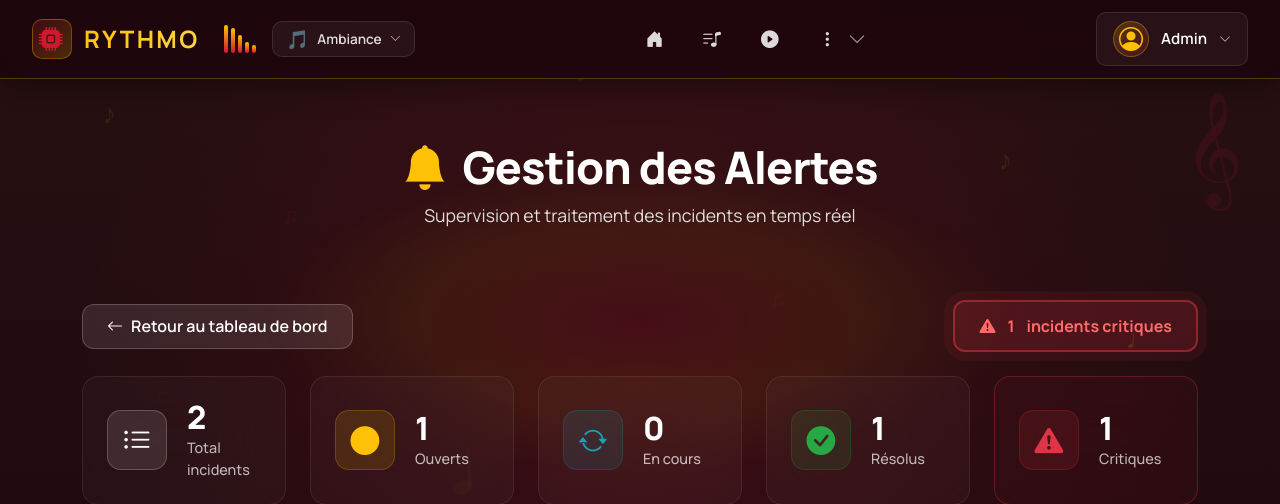
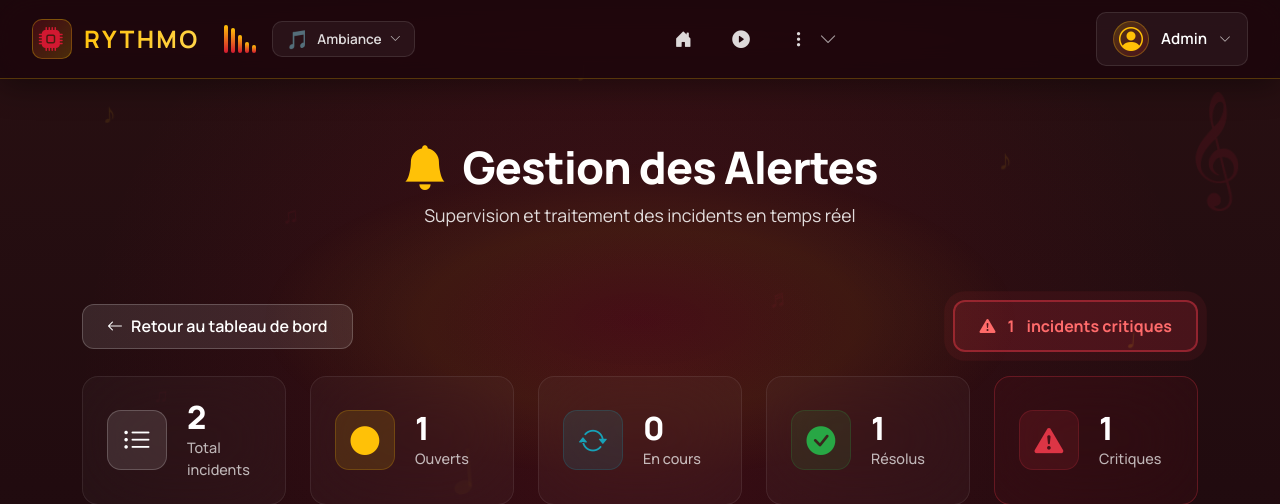
Before and after one commit to TristanCollenOff/SAE-4.01, a Flask app: page /alertes/ in a window 1280 px wide. Shown: the top 504 px of the page. Run offline with Flask 3, Linux system fonts and the light colour scheme; a user stored in the database is signed in; data comes from the database, SQL or seed files in the repository; both versions use the stored data as it was after the commit; data that the repository does not hold is empty.

Commit message:
retrait du bouton playlist dans la navbar

```diff
--- a/app/templates/includes/nav.html
+++ b/app/templates/includes/nav.html
@@ -93,14 +93,6 @@
               <i class="bi bi-house-door-fill"></i>
               <span class="nav-link-text">Tableau de bord</span>
               <span class="nav-tooltip">Tableau de bord</span>
-            </a>
-          </li>
-
-          <li class="nav-item-modern">
-            <a class="nav-link-modern nav-link-icon-only" href="{{ url_for('playlist.playlists') }}">
-              <i class="bi bi-music-note-list"></i>
-              <span class="nav-link-text">Playlists</span>
-              <span class="nav-tooltip">Playlists</span>
             </a>
           </li>
 
```
Also changed, not shown: app/database.db.
